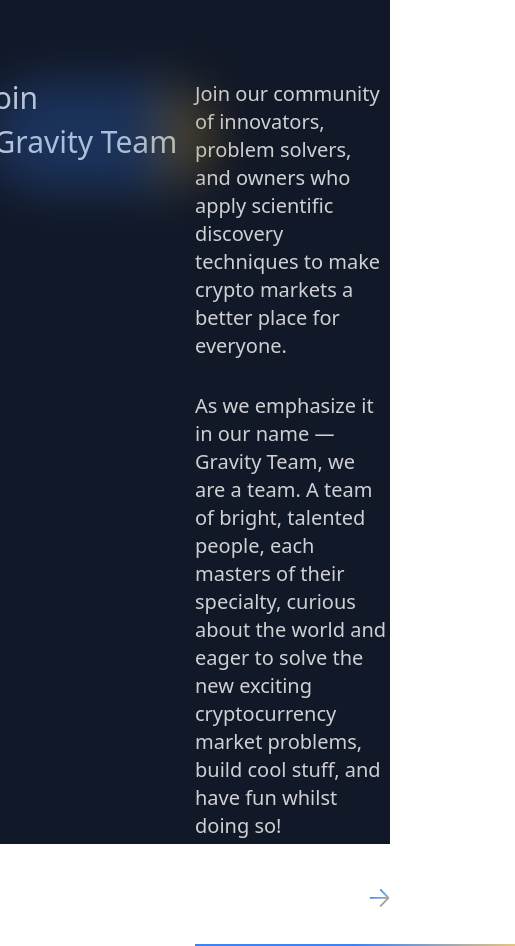
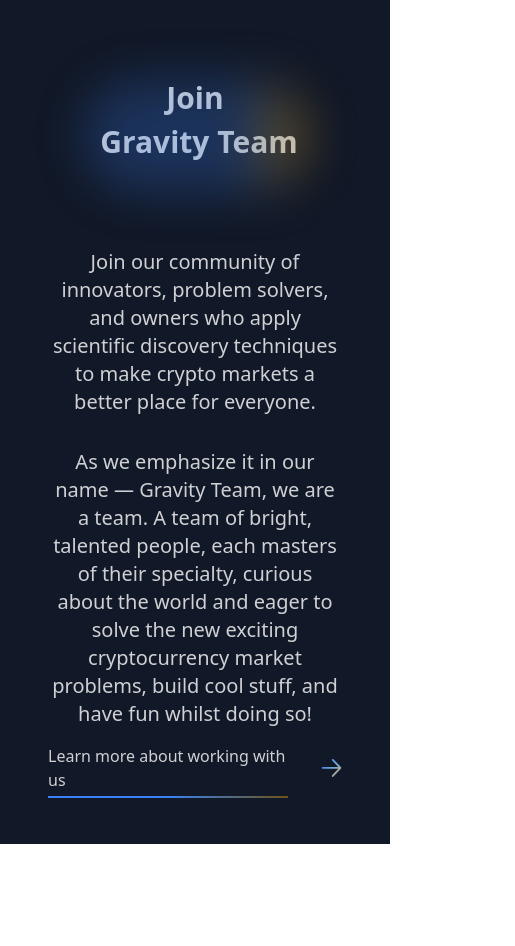
Before and after one commit to tcet-opensource/practice-react, a React (Vite) app: page / in a window 390 px wide. Shown: the whole page, 515 px wide, since content can reach past the window. After the commit the page ends 846 px from the top, so only its background shows below. Built offline with nearby package versions, Linux system fonts and the light colour scheme.

Commit message:
responsive

```diff
--- a/src/components/JointeamSection/SectionWithGradient.jsx
+++ b/src/components/JointeamSection/SectionWithGradient.jsx
@@ -2,18 +2,18 @@
 
 function SectionWithGradient() {
   return (
-    <div className="flex bg-gray-900 text-white/80 h-screen relative">
-      <div className="w-1/2 flex flex-col items-center mt-20">
+      <div className="flex flex-col md:flex-row bg-gray-900 text-white/80 h-screen relative">
+        <div className="w-full md:w-1/2 flex flex-col items-center mt-20">
 
           <div className="w-56 h-28 rounded-full relative">
             <div className="absolute inset-0 bg-gradient-to-r from-blue-500/25 from-70% to-yellow-600/50 rounded-full blur-xl"></div>
-          <div className="z-10 text-left flex flex-col h-full font-medium">
+            <div className="z-10 font-semibold sm:text-left flex flex-col h-full sm:font-medium text-center ">
               <h2 className="text-3xl">Join</h2>
               <h2 className="text-3xl ml-2 mt-2">Gravity Team</h2>
             </div>
           </div>
         </div>
-      <div className="w-1/2 mr-20 mt-20">
+        <div className="w-full md:w-1/2 mr-20 sm:mt-20 mt-2 p-12 sm:text-left text-center">
           <p className="text-xl">
             Join our community of innovators, problem solvers, and owners who
             apply scientific discovery techniques to make crypto markets a better
@@ -25,11 +25,11 @@
             about the world and eager to solve the new exciting cryptocurrency
             market problems, build cool stuff, and have fun whilst doing so!
           </p>
-        <a href="#" className="text-xl mt-4 flex text-start">
+          <a href="#" className="sm:text-xl mt-4 flex text-start">
             Learn more about working with us{' '}
             <object data="arrow.svg" type="image/svg+xml" className="ml-4" />
           </a>
-        <div className="w-80 h-0.5 bg-gradient-to-r from-blue-500 via-blue-500 to-yellow-600/50 mt-1"></div>
+          <div className="w-60 sm:w-72 h-0.5 bg-gradient-to-r from-blue-500 via-blue-500 to-yellow-600/50 mt-1"></div>
         </div>
       </div>
   );
```
Lines whose indentation alone changed are shown as unchanged.
